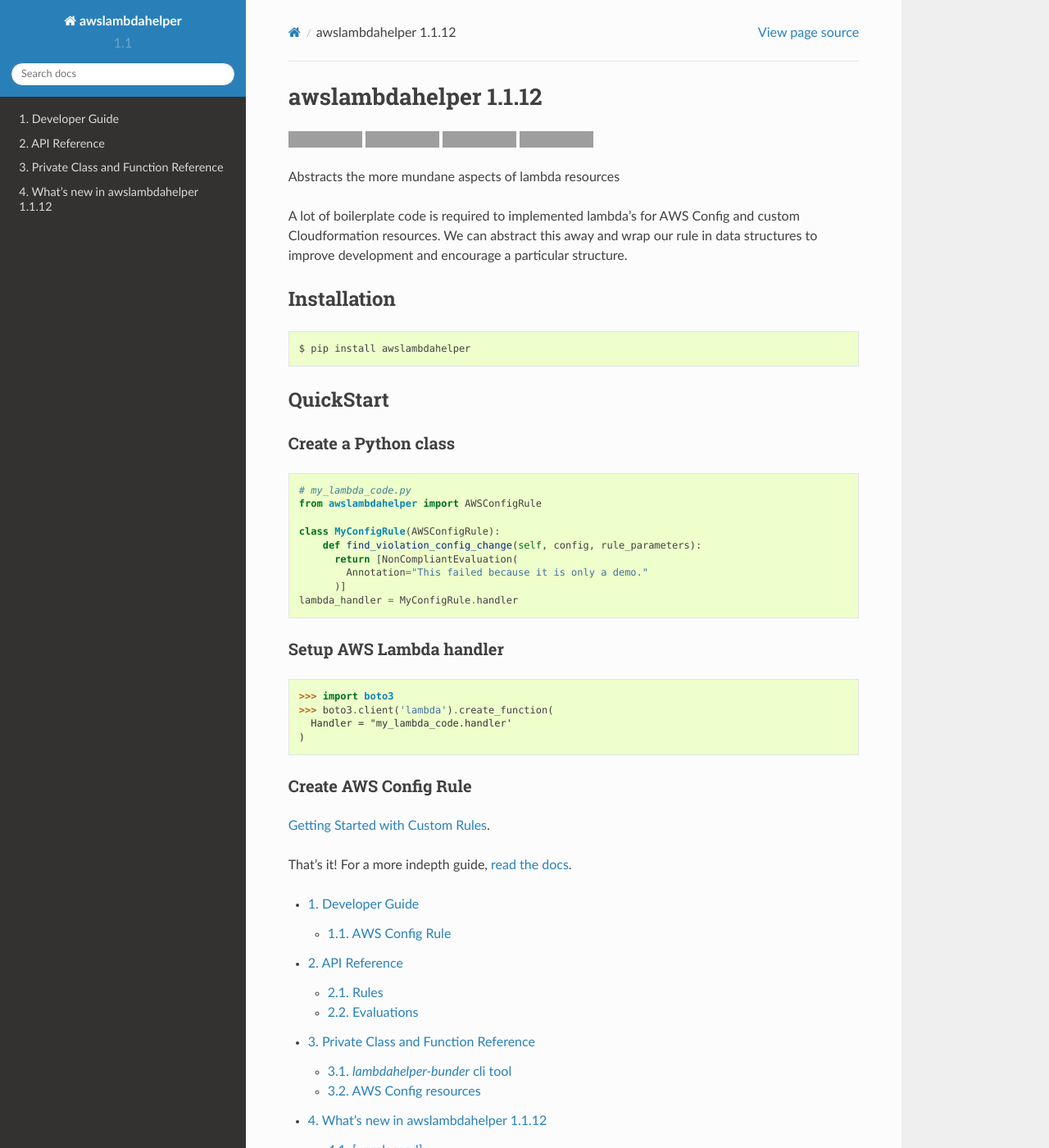
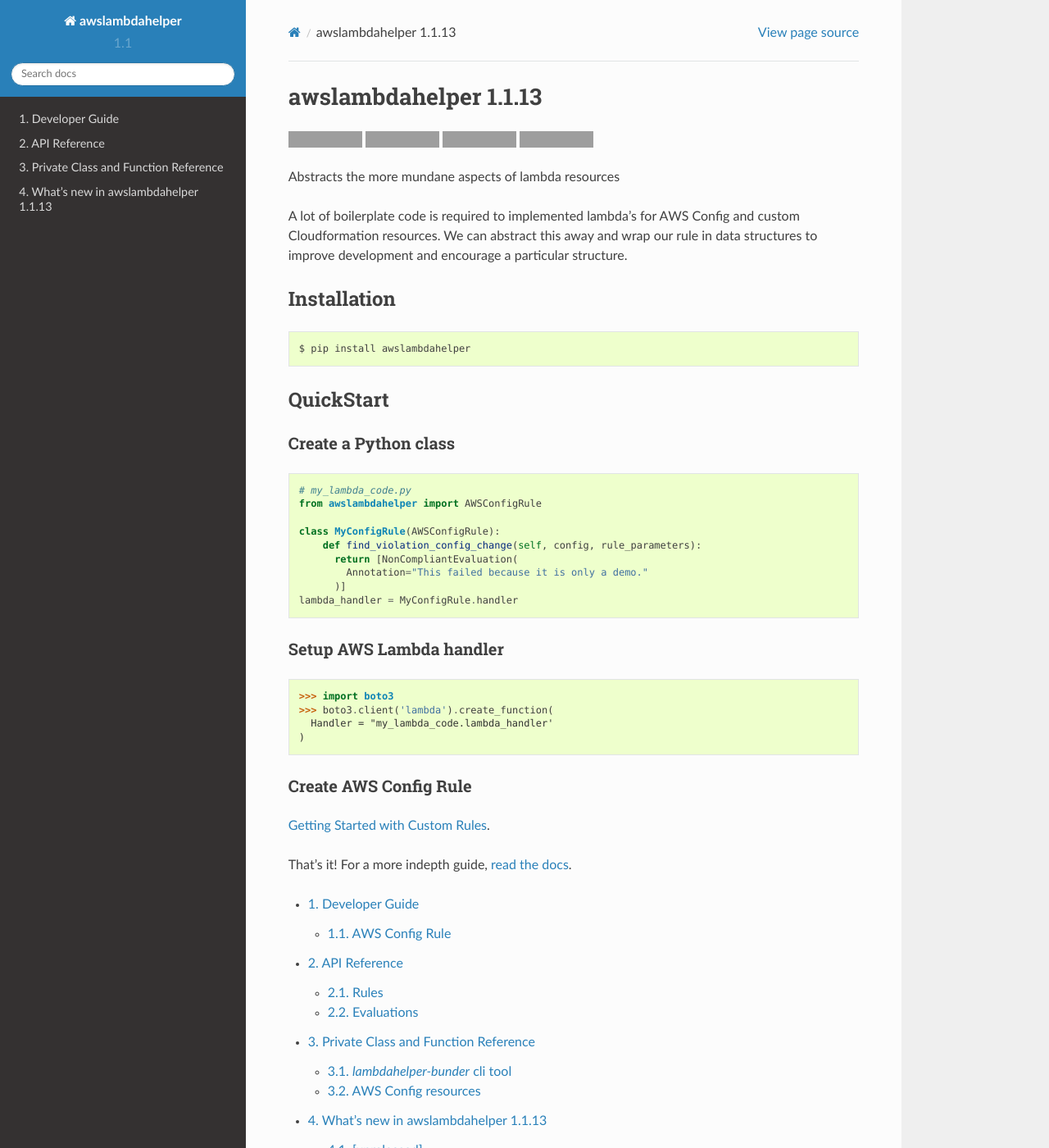
Before and after one commit to drewsonne/awslambdahelper, a Sphinx documentation site: the page built from docs/index.rst, in a window 1280 px wide and 1400 px high. Shown: the whole window at 82% size. Built offline with Sphinx 7.4.7 and the Read the Docs theme 2.0.0, drawn with Linux system fonts in a browser that asks for light colours; grey boxes are pictures that could not be loaded.

Commit message:
Version Bump

```diff
--- a/README.rst
+++ b/README.rst
@@ -1,5 +1,5 @@
 ======================
-awslambdahelper 1.1.12
+awslambdahelper 1.1.13
 ======================
 
 .. image:: https://www.quantifiedcode.com/api/v1/project/bb53f496a1cc45f780342fc973270298/badge.svg
@@ -57,7 +57,7 @@
 
   >>> import boto3
   >>> boto3.client('lambda').create_function(
-    Handler = "my_lambda_code.handler'
+    Handler = "my_lambda_code.lambda_handler'
   )
 
 ~~~~~~~~~~~~~~~~~~~~~~
--- a/build.py
+++ b/build.py
@@ -1,7 +1,7 @@
 # -*- coding: utf-8 -*-
 from pybuilder.core import use_plugin, init, Author
 
-_version = ('1', '1', '12')
+_version = ('1', '1', '13')
 
 use_plugin('exec')
 use_plugin("python.core")
--- a/docs/conf.py
+++ b/docs/conf.py
@@ -16,7 +16,7 @@
 import sphinx_rtd_theme
 
 
-_version = ('1', '1', '12')
+_version = ('1', '1', '13')
 
 # If extensions (or modules to document with autodoc) are in another directory,
 # add these directories to sys.path here. If the directory is relative to the
```
